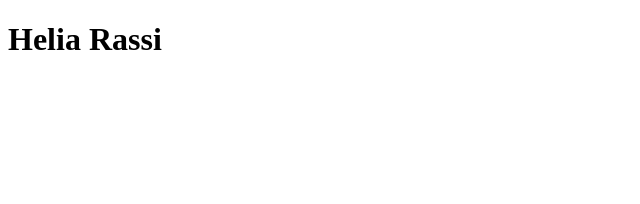
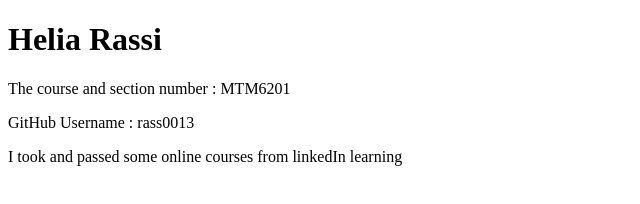
Before and after one commit to rass0013/rass0013.github.io, a plain HTML site: page index.html in a window 1280 px wide. Shown: the whole page, without its empty margins (0-640 px from the left). Drawn offline with Linux system fonts and the light colour scheme.

Commit message:
Creates changes in index.html

```diff
--- a/index.html
+++ b/index.html
@@ -7,5 +7,8 @@
 </head>
 <body>
     <h1>Helia Rassi</h1>
+    <p>The course and section number : MTM6201</p>
+    <p>GitHub Username : rass0013</p>
+    <p>I took and passed some online courses from linkedIn learning</p>
 </body>
 </html>
```
